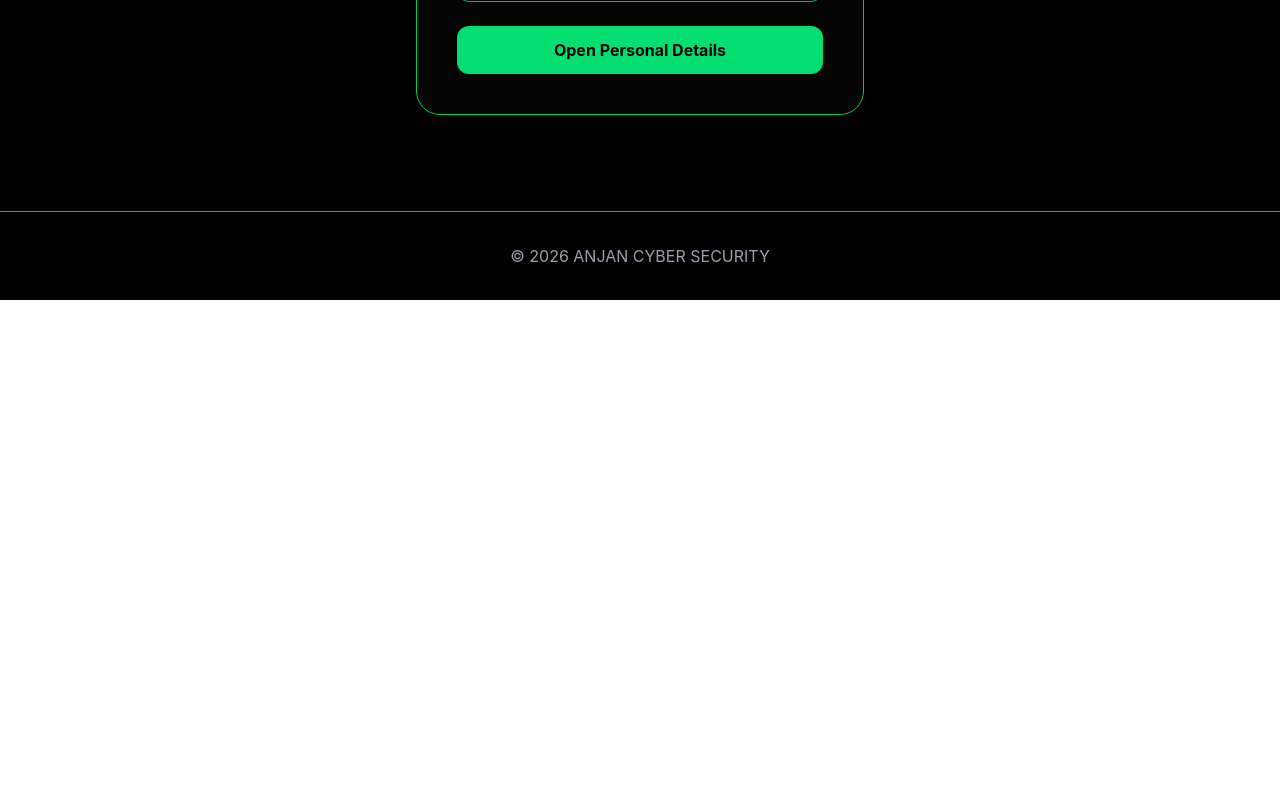
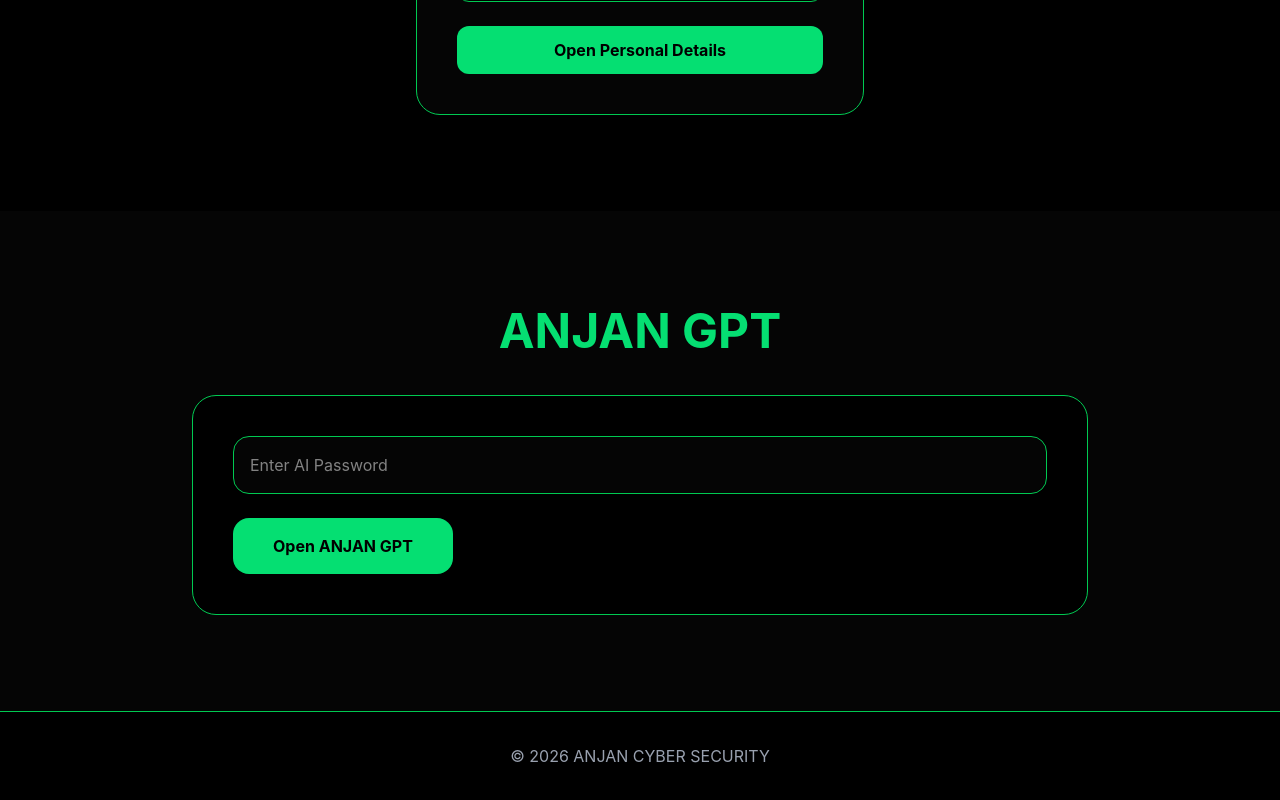
Before and after one commit to anjanghosh359-stack/anjan-cyber, a React (Vite) app: page / in a window 1280 px wide. Shown: the part 1930-2730 px from the top of the page. Before the commit the page ends 2230 px from the top, so only its background shows below. Built offline with nearby package versions, Linux system fonts and the light colour scheme.

Commit message:
ANJAN GPT working

```diff
--- a/src/App.jsx
+++ b/src/App.jsx
@@ -5,25 +5,54 @@ const UPLOAD_PRESET = "ndzksccj";
 
 export default function CyberSecurityWebsite() {
 
-  // PERSONAL PASSWORD
+  // =========================
+  // PASSWORDS
+  // =========================
+
   const PERSONAL_PASSWORD = "anjan123";
+  const AI_PASSWORD = "anjangpt";
+
+  // =========================
+  // STATES
+  // =========================
 
   const [personalAccess, setPersonalAccess] = useState(false);
   const [personalPassword, setPersonalPassword] = useState("");
 
+  const [aiAccess, setAiAccess] = useState(false);
+  const [aiPassword, setAiPassword] = useState("");
+
+  const [question, setQuestion] = useState("");
+  const [answer, setAnswer] = useState("");
+
+  // =========================
+  // GEMINI API KEY
+  // =========================
+
+  const API_KEY = "AIzaSyBJ5M_zpR8n6_xYV11lZF3zmVrfwRiWG88";
+
+  // =========================
   // NOTES STORAGE
+  // =========================
+
   const [uploadedFiles, setUploadedFiles] = useState(() => {
     const saved = localStorage.getItem("uploadedFiles");
     return saved ? JSON.parse(saved) : [];
   });
 
+  // =========================
   // PERSONAL IMAGE STORAGE
+  // =========================
+
   const [personalImages, setPersonalImages] = useState(() => {
     const saved = localStorage.getItem("personalImages");
     return saved ? JSON.parse(saved) : [];
   });
 
+  // =========================
   // SAVE NOTES
+  // =========================
+
   useEffect(() => {
     localStorage.setItem(
       "uploadedFiles",
@@ -31,7 +60,10 @@ export default function CyberSecurityWebsite() {
     );
   }, [uploadedFiles]);
 
+  // =========================
   // SAVE PERSONAL IMAGES
+  // =========================
+
   useEffect(() => {
     localStorage.setItem(
       "personalImages",
@@ -39,7 +71,10 @@ export default function CyberSecurityWebsite() {
     );
   }, [personalImages]);
 
-  // NOTES UPLOAD
+  // =========================
+  // FILE UPLOAD
+  // =========================
+
   const handleUpload = async (e) => {
 
     const files = Array.from(e.target.files);
@@ -73,19 +108,20 @@ export default function CyberSecurityWebsite() {
           ]);
 
           alert("File Uploaded Successfully");
-
         }
 
       } catch (error) {
 
         console.log(error);
         alert("Upload Failed");
-
       }
     }
   };
 
+  // =========================
   // PERSONAL IMAGE UPLOAD
+  // =========================
+
   const handlePersonalImageUpload = async (e) => {
 
     const files = Array.from(e.target.files);
@@ -116,19 +152,20 @@ export default function CyberSecurityWebsite() {
           ]);
 
           alert("Image Uploaded");
-
         }
 
       } catch (error) {
 
         console.log(error);
         alert("Upload Failed");
-
       }
     }
   };
 
-  // DELETE NOTES
+  // =========================
+  // DELETE FILE
+  // =========================
+
   const deleteFile = (indexToDelete) => {
 
     const updatedFiles = uploadedFiles.filter(
@@ -138,11 +175,64 @@ export default function CyberSecurityWebsite() {
     setUploadedFiles(updatedFiles);
   };
 
+  // =========================
+  // ASK AI
+  // =========================
+
+  const askAI = async () => {
+
+    if (!question) return;
+
+    setAnswer("Thinking...");
+
+    try {
+
+      const response = await fetch(
+        `https://generativelanguage.googleapis.com/v1beta/models/gemini-2.0-flash:generateContent?key=${API_KEY}`,
+        {
+          method: "POST",
+
+          headers: {
+            "Content-Type": "application/json",
+          },
+
+          body: JSON.stringify({
+            contents: [
+              {
+                parts: [
+                  {
+                    text:
+                      "You are ANJAN GPT, a cyber security and networking AI assistant. Answer only cyber security, Linux, networking and ethical hacking related questions.\n\nQuestion: " +
+                      question,
+                  },
+                ],
+              },
+            ],
+          }),
+        }
+      );
+
+      const data = await response.json();
+
+      const text =
+        data.candidates?.[0]?.content?.parts?.[0]?.text;
+
+      setAnswer(text || "No response");
+
+    } catch (error) {
+
+      console.log(error);
+
+      setAnswer("Error getting response");
+    }
+  };
+
   return (
 
     <div className="bg-black text-white min-h-screen font-sans overflow-x-hidden">
 
       {/* NAVBAR */}
+
       <nav className="sticky top-0 z-50 backdrop-blur-md bg-black/70 border-b border-green-500">
 
         <div className="max-w-7xl mx-auto flex items-center justify-between px-6 py-4">
@@ -169,11 +259,16 @@ export default function CyberSecurityWebsite() {
               Personal
             </a>
 
+            <a href="#ai" className="hover:text-green-400">
+              ANJAN GPT
+            </a>
+
           </div>
         </div>
       </nav>
 
       {/* HERO */}
+
       <section
         id="home"
         className="flex items-center justify-center min-h-screen px-6 text-center"
@@ -204,6 +299,7 @@ export default function CyberSecurityWebsite() {
       </section>
 
       {/* NOTES */}
+
       <section id="notes" className="py-24 px-6">
 
         <div className="max-w-7xl mx-auto">
@@ -269,7 +365,8 @@ export default function CyberSecurityWebsite() {
         </div>
       </section>
 
-      {/* UPLOAD */}
+      {/* FILE UPLOAD */}
+
       <section
         id="upload"
         className="py-24 px-6 bg-[#050505]"
@@ -303,7 +400,8 @@ export default function CyberSecurityWebsite() {
         </div>
       </section>
 
-      {/* PERSONAL SECTION */}
+      {/* PERSONAL */}
+
       <section
         id="personal"
         className="py-24 px-6"
@@ -337,7 +435,6 @@ export default function CyberSecurityWebsite() {
                   } else {
 
                     alert("Wrong Password");
-
                   }
 
                 }}
@@ -399,7 +496,82 @@ export default function CyberSecurityWebsite() {
         </div>
       </section>
 
+      {/* AI SECTION */}
+
+      <section
+        id="ai"
+        className="py-24 px-6 bg-[#050505]"
+      >
+
+        <div className="max-w-4xl mx-auto">
+
+          <h3 className="text-5xl font-bold text-green-400 mb-10 text-center">
+            ANJAN GPT
+          </h3>
+
+          {!aiAccess ? (
+
+            <div className="bg-black border border-green-500 rounded-3xl p-10">
+
+              <input
+                type="password"
+                placeholder="Enter AI Password"
+                value={aiPassword}
+                onChange={(e) => setAiPassword(e.target.value)}
+                className="w-full bg-[#050505] border border-green-500 rounded-2xl p-4 text-white outline-none mb-6"
+              />
+
+              <button
+                onClick={() => {
+
+                  if (aiPassword === AI_PASSWORD) {
+
+                    setAiAccess(true);
+
+                  } else {
+
+                    alert("Wrong Password");
+                  }
+
+                }}
+                className="bg-green-400 text-black px-10 py-4 rounded-2xl font-bold"
+              >
+                Open ANJAN GPT
+              </button>
+
+            </div>
+
+          ) : (
+
+            <div>
+
+              <textarea
+                placeholder="Ask cyber security or networking questions..."
+                value={question}
+                onChange={(e) => setQuestion(e.target.value)}
+                className="w-full h-40 bg-black border border-green-500 rounded-2xl p-5 text-white outline-none mb-6"
+              />
+
+              <button
+                onClick={askAI}
+                className="bg-green-400 text-black px-10 py-4 rounded-2xl font-bold"
+              >
+                Ask ANJAN GPT
+              </button>
+
+              <div className="mt-10 bg-black border border-green-500 rounded-2xl p-6 min-h-[150px] whitespace-pre-wrap">
+                {answer}
+              </div>
+
+            </div>
+
+          )}
+
+        </div>
+      </section>
+
       {/* FOOTER */}
+
       <footer className="border-t border-green-500 py-8 text-center text-gray-400 bg-black">
         © 2026 ANJAN CYBER SECURITY
       </footer>
```
